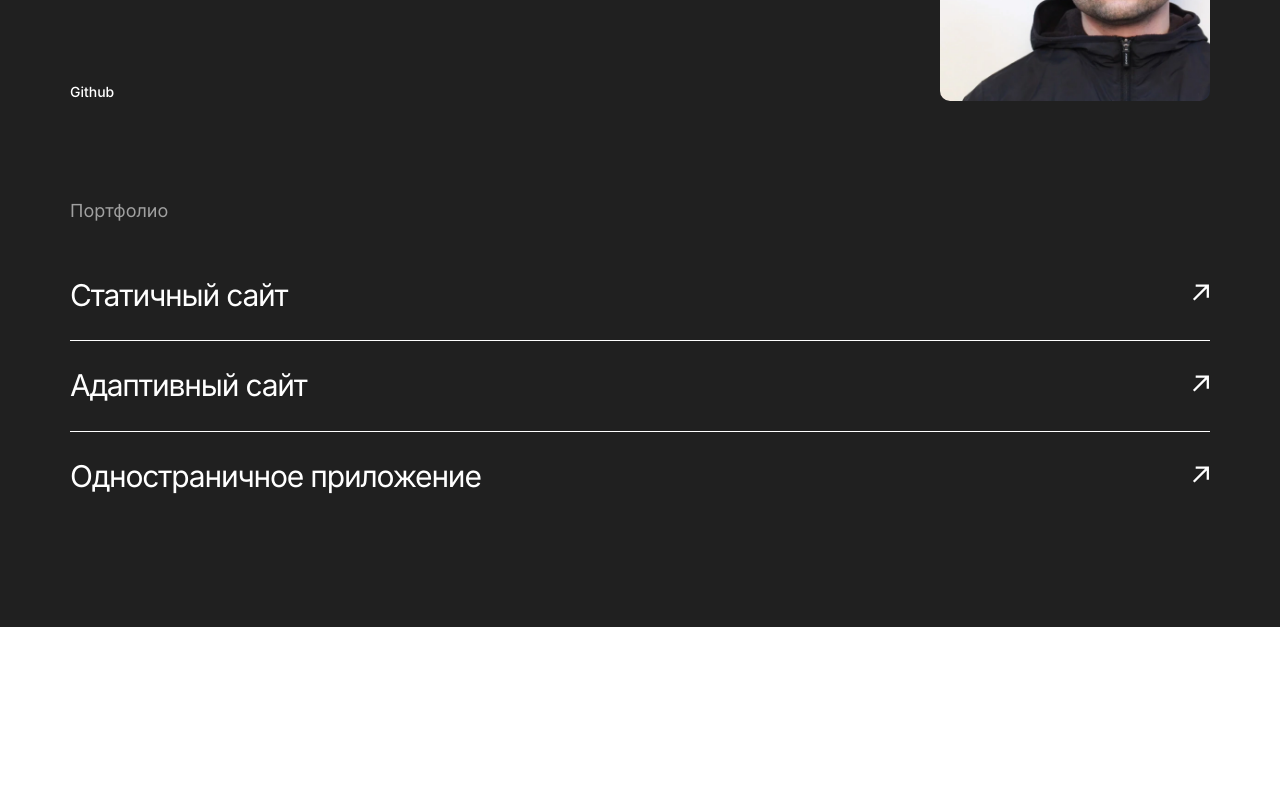
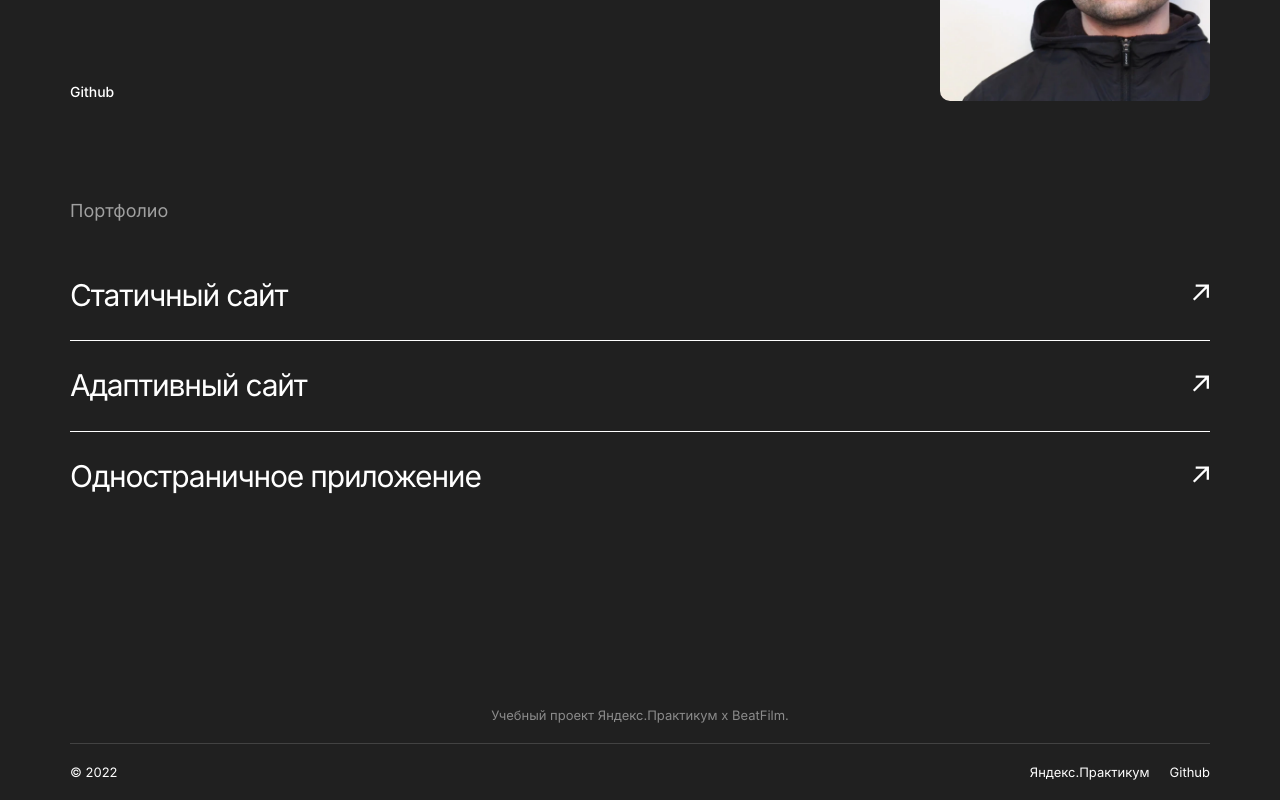
Before and after one commit to ArtyemSavchenko/movies-explorer-frontend, a React (Create React App) app: page / in a window 1280 px wide. Shown: the part 2131-2931 px from the top of the page. Before the commit the page ends 2758 px from the top, so only its background shows below. Built offline with nearby package versions, Linux system fonts and the light colour scheme.

Commit message:
feat: Добавил футер

```diff
--- a/src/App.jsx
+++ b/src/App.jsx
@@ -1,6 +1,7 @@
 import { RouterProvider } from 'react-router-dom';
 
 import './App.css';
+import Footer from './components/Footer/Footer';
 
 import Main from './components/Main/Main';
 
@@ -12,6 +13,7 @@ const App = () => {
       <Main>
         <RouterProvider router={router} />
       </Main>
+      <Footer />
     </div>
   );
 }
--- /dev/null
+++ b/src/components/Footer/Footer.css
@@ -0,0 +1,93 @@
+.footer {
+  padding: 80px 10px 10px;
+}
+
+.footer__text {
+  font-weight: 400;
+  font-size: 12px;
+  line-height: 1.25;
+  text-align: center;
+  color: #8b8b8b;
+
+  margin: 0;
+  padding-bottom: 20px;
+  border-bottom: 1px solid #424242;
+  margin-bottom: 24px;
+}
+
+.footer__link-box {
+  display: flex;
+  flex-direction: column;
+  align-items: center;
+}
+
+.footer__link {
+  font-weight: 400;
+  font-size: 12px;
+  line-height: 1.25;
+  text-decoration: none;
+
+  display: block;
+  padding: 6px 0;
+
+  transition: color var(--out-duration) linear;
+}
+
+@media(any-hover: hover) {
+  .footer__link:hover {
+    color: var(--ui-accent-color);
+    transition: color var(--out-duration) linear;
+  }
+}
+
+.footer__year {
+  font-weight: 400;
+  font-size: 12px;
+  line-height: 1.25;
+  color: #8b8b8b;
+
+  margin-top: 24px;
+  margin-bottom: 0;
+}
+
+@media(min-width: 768px) {
+  .footer {
+    padding: 80px 30px 14px;
+  }
+
+  .footer__text {
+    font-weight: 400;
+    font-size: 13px;
+    line-height: 1.23;
+
+    margin-bottom: 14px;
+  }
+
+  .footer__link-box {
+    flex-direction: row;
+    column-gap: 20px;
+  }
+
+  .footer__year {
+    margin-top: 0;
+    order: -1;
+    flex-grow: 1;
+
+    font-size: 13px;
+    line-height: 1.23;
+
+    color: #fff;
+  }
+
+  .footer__link {
+    font-size: 13px;
+    line-height: 1.23;
+  }
+}
+
+@media(min-width: 1280px) {
+  .footer {
+    padding-left: 70px;
+    padding-right: 70px;
+  }
+}
--- /dev/null
+++ b/src/components/Footer/Footer.jsx
@@ -0,0 +1,32 @@
+import './Footer.css';
+
+const Footer = () => {
+  return (
+    <footer className="footer">
+      <p className="footer__text">
+        Учебный проект Яндекс.Практикум х BeatFilm.
+      </p>
+      <div className="footer__link-box">
+        <a
+          className="footer__link focus-effect"
+          href="https://practicum.yandex.ru/"
+          target="_blank"
+          rel="noreferrer"
+        >
+          Яндекс.Практикум
+        </a>
+        <a
+          className="footer__link focus-effect"
+          href="https://github.com/ArtyemSavchenko"
+          target="_blank"
+          rel="noreferrer me"
+        >
+          Github
+        </a>
+        <p className="footer__year">© 2022</p>
+      </div>
+    </footer>
+  );
+};
+
+export default Footer;
```
